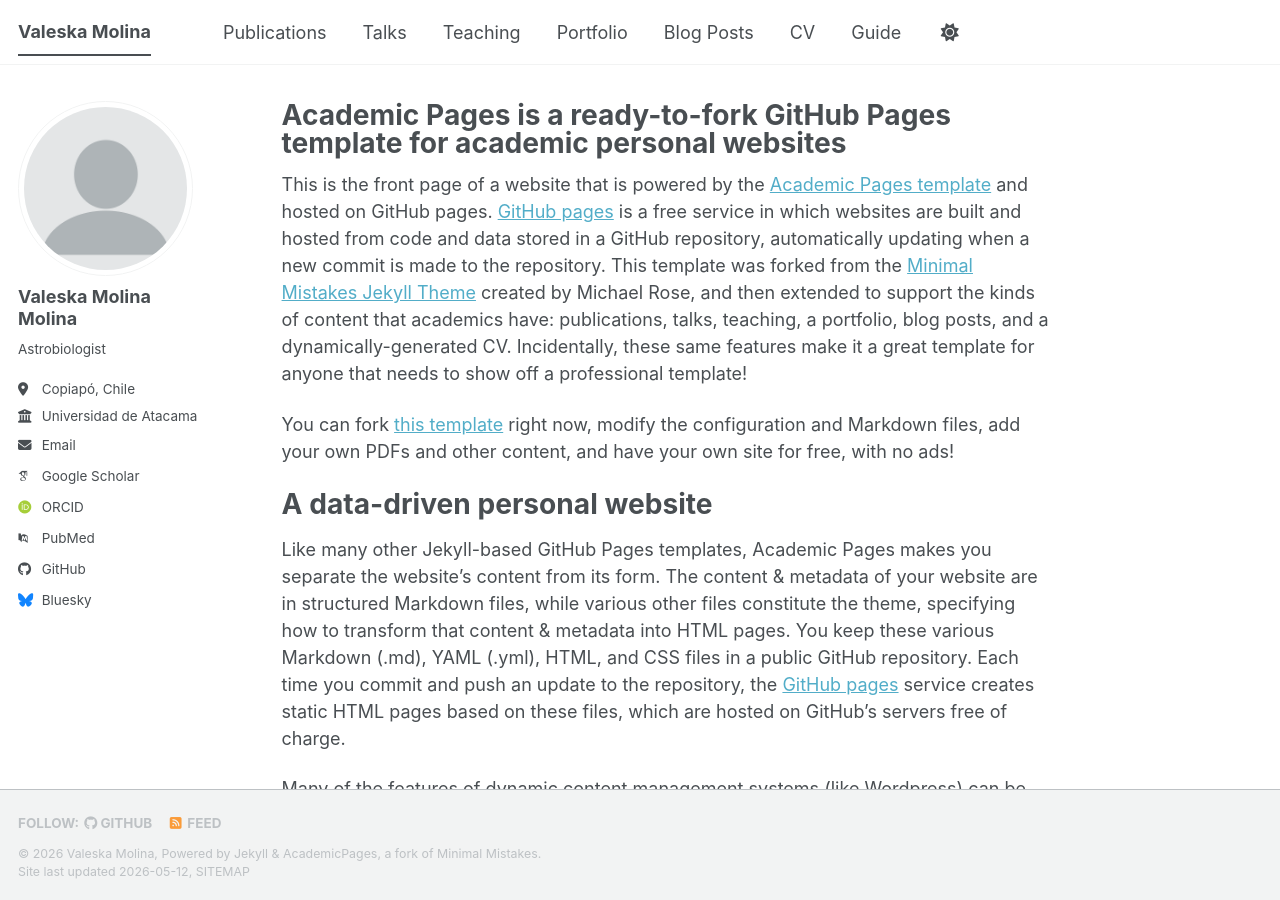
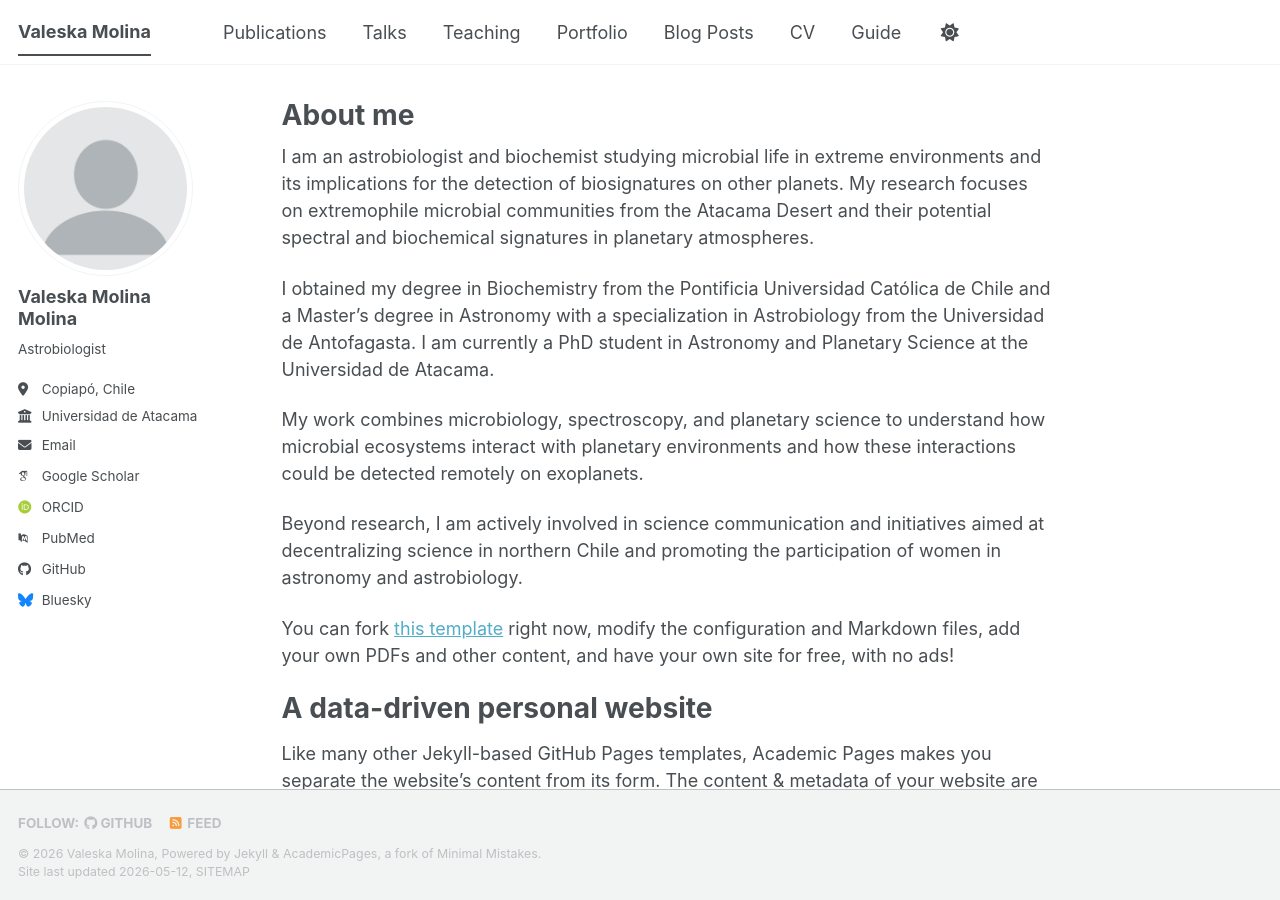
Before and after one commit to valeskamolinamolina/valeskamolinamolina.github.io, a Jekyll site: the page built from _pages/about.md, in a window 1280 px wide and 900 px high. Built offline with Jekyll 4.4.1, drawn with Linux system fonts in a browser that asks for light colours; some web fonts are replaced; a script bundle is joined from its source files by our own code; library files that are not in the unit come from our copies.

Commit message:
Update about.md

```diff
--- a/_pages/about.md
+++ b/_pages/about.md
@@ -1,13 +1,18 @@
 ---
 permalink: /
-title: "Academic Pages is a ready-to-fork GitHub Pages template for academic personal websites"
+title: "About me"
 author_profile: true
 redirect_from:
   - /about/
   - /about.html
 ---
+I am an astrobiologist and biochemist studying microbial life in extreme environments and its implications for the detection of biosignatures on other planets. My research focuses on extremophile microbial communities from the Atacama Desert and their potential spectral and biochemical signatures in planetary atmospheres.
 
-This is the front page of a website that is powered by the [Academic Pages template](https://github.com/academicpages/academicpages.github.io) and hosted on GitHub pages. [GitHub pages](https://pages.github.com) is a free service in which websites are built and hosted from code and data stored in a GitHub repository, automatically updating when a new commit is made to the repository. This template was forked from the [Minimal Mistakes Jekyll Theme](https://mmistakes.github.io/minimal-mistakes/) created by Michael Rose, and then extended to support the kinds of content that academics have: publications, talks, teaching, a portfolio, blog posts, and a dynamically-generated CV. Incidentally, these same features make it a great template for anyone that needs to show off a professional template!
+I obtained my degree in Biochemistry from the Pontificia Universidad Católica de Chile and a Master's degree in Astronomy with a specialization in Astrobiology from the Universidad de Antofagasta. I am currently a PhD student in Astronomy and Planetary Science at the Universidad de Atacama.
+
+My work combines microbiology, spectroscopy, and planetary science to understand how microbial ecosystems interact with planetary environments and how these interactions could be detected remotely on exoplanets.
+
+Beyond research, I am actively involved in science communication and initiatives aimed at decentralizing science in northern Chile and promoting the participation of women in astronomy and astrobiology.
 
  You can fork [this template](https://github.com/academicpages/academicpages.github.io) right now, modify the configuration and Markdown files, add your own PDFs and other content, and have your own site for free, with no ads!
 
```
